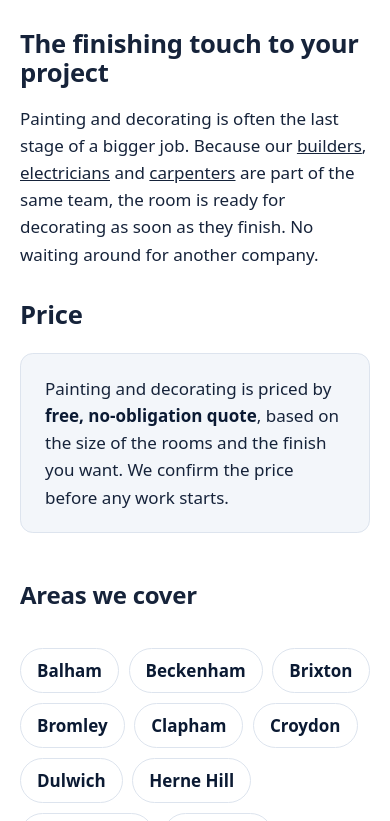
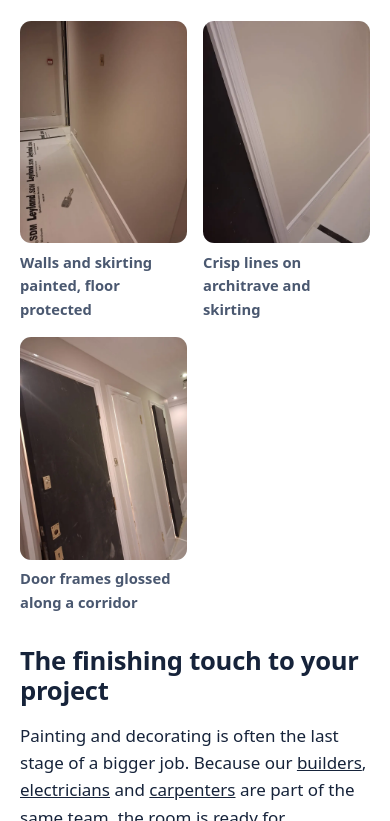
Before and after one commit to Info-ht/Heatitgasservicesltd, a plain HTML site: page painting-decorating.html in a window 390 px wide. Shown: the part 1796-2617 px from the top of the page. Drawn offline with Linux system fonts and the light colour scheme.

Commit message:
Add corridor, architrave and door frame photos to painting page
Co-Authored-By: Claude Opus 5.5 <noreply@anthropic.com>
Claude-Session: https://claude.ai/code/session_013XQbG8pshpvu1317GxVrLa

```diff
--- a/painting-decorating.html
+++ b/painting-decorating.html
@@ -127,6 +127,7 @@ header.hA{position:relative}
 @media (max-width:860px){header.hA img{height:92px!important}header.hA .row1{flex-direction:column;align-items:flex-start;gap:.8rem}header.hA .bt b{font-size:1.35rem}header.hA .bt span{font-size:.8rem}header.hA .strip{display:none}header.hA .acts{width:100%}header.hA .acts .btn{flex:1;justify-content:center}}
 
 .cimg{display:block;width:calc(100% + 3.6rem);max-width:none;margin:-1.8rem -1.8rem 1.4rem;aspect-ratio:4/3;object-fit:cover;border-radius:.8rem .8rem 0 0}.pics{display:grid;grid-template-columns:repeat(2,minmax(0,1fr));gap:1rem;margin:1.5rem 0}.pics.one{grid-template-columns:minmax(0,24rem)}.pics figure{margin:0}.pics img{width:100%;aspect-ratio:3/4;object-fit:cover;border-radius:.7rem;background:var(--soft)}.pics figcaption{font-size:.92rem;color:var(--muted);margin-top:.45rem;font-weight:600}.gal img{width:100%;aspect-ratio:4/3;object-fit:cover}
+.pics.three{grid-template-columns:repeat(3,minmax(0,1fr))}@media (max-width:600px){.pics.three{grid-template-columns:repeat(2,minmax(0,1fr))}}
 </style>
 </head>
 <body>
@@ -141,6 +142,7 @@ header.hA{position:relative}
 <section class="block"><div class="wrap"><div class="prose"><h2>What we do</h2>
 <ul><li>Interior painting: walls, ceilings and feature walls</li><li>Exterior painting: render, masonry, windows and doors</li><li>Wallpaper hanging and removal</li><li>Glossing and painting woodwork, skirting and doors</li><li>Filling, sanding and preparation for a smooth finish</li><li>End-of-tenancy and landlord redecoration</li></ul>
 <div class="pics"><figure><img src="/images/stairs-before.webp" alt="Staircase walls filled and sanded with dust sheets protecting the carpet" width="900" height="1200" loading="lazy" decoding="async"><figcaption>Before: walls filled and prepared, stairs protected</figcaption></figure><figure><img src="/images/stairs-after.webp" alt="The same staircase freshly painted with glossed white banisters" width="900" height="1200" loading="lazy" decoding="async"><figcaption>After: staircase painted and banisters glossed</figcaption></figure><figure><img src="/images/hallway-after.webp" alt="Finished hallway and staircase in a soft green-grey" width="900" height="1032" loading="lazy" decoding="async"><figcaption>Finished hallway</figcaption></figure><figure><img src="/images/room-protected.webp" alt="Furniture wrapped and floor covered with dust sheets before decorating" width="900" height="1200" loading="lazy" decoding="async"><figcaption>Furniture and floors fully protected before we start</figcaption></figure></div>
+<div class="pics three"><figure><img src="/images/corridor-walls.webp" alt="Freshly painted corridor walls and white skirting with the floor protected" width="900" height="1200" loading="lazy" decoding="async"><figcaption>Walls and skirting painted, floor protected</figcaption></figure><figure><img src="/images/architrave-detail.webp" alt="Close-up of crisp glossed architrave and skirting against a painted wall" width="900" height="1200" loading="lazy" decoding="async"><figcaption>Crisp lines on architrave and skirting</figcaption></figure><figure><img src="/images/door-frames.webp" alt="Row of door frames freshly glossed white along a painted corridor" width="900" height="1200" loading="lazy" decoding="async"><figcaption>Door frames glossed along a corridor</figcaption></figure></div>
 <h2>The finishing touch to your project</h2>
 <p>Painting and decorating is often the last stage of a bigger job. Because our <a href="/building-services">builders</a>, <a href="/electrical-services">electricians</a> and <a href="/carpentry">carpenters</a> are part of the same team, the room is ready for decorating as soon as they finish. No waiting around for another company.</p>
 <h2>Price</h2>
```
Also changed, not shown: images/architrave-detail.webp (added), images/corridor-walls.webp (added), images/door-frames.webp (added).
